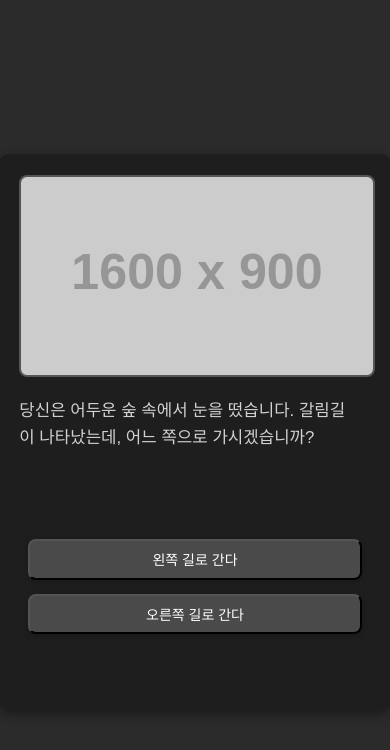
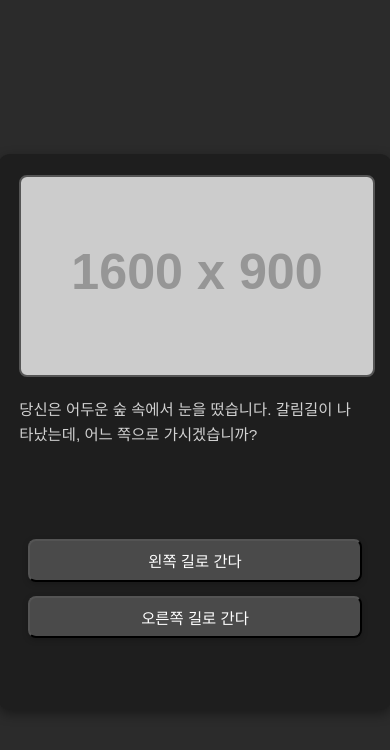
Before and after one commit to flvrdoyster/intro, a plain HTML site: page index.html in a window 390 px wide. Both pictures are taken after a click on the button "게임 시작하기". Drawn offline with Linux system fonts and the light colour scheme; placeholder pictures from the web are drawn by us; a web font is replaced by a local one.

Commit message:
Update style.css

```diff
--- a/style.css
+++ b/style.css
@@ -10,7 +10,7 @@
 
 /* ----------------------------------------------------
   1. 웹 폰트 설정
-  'Koddi UD OnGothic' 폰트를 로드합니다.
+  'Koddi UD OnGothic' 폰트를 로드하고, 모든 페이지에 적용합니다.
 ---------------------------------------------------- */
 @font-face {
     font-family: 'Koddi UD OnGothic';
@@ -20,6 +20,7 @@
 }
 
 :root {
+    /* 폰트 이름을 `@font-face`와 동일하게 설정 */
     --font-family: 'Koddi UD OnGothic', sans-serif;
     --main-font-size: 1.25rem; /* 본문과 버튼의 폰트 크기를 통일 */
     font-size: 16px; /* 데스크톱 기본 폰트 크기 설정 */
@@ -31,7 +32,7 @@
   이 부분에서 모든 요소에 폰트를 일괄 적용합니다.
 ---------------------------------------------------- */
 html, body {
-    font-family: var(--font-family);
+    font-family: var(--font-family); /* 모든 요소에 폰트 강제 적용 */
 }
 
 body {
@@ -134,6 +135,7 @@ body {
     transition: transform 0.2s, background-color 0.2s;
     text-align: center;
     cursor: pointer;
+    box-shadow: 2px 2px 6px rgba(0, 0, 0, 0.4);
     box-shadow: 0 2px 6px rgba(0, 0, 0, 0.2);
 }
 
@@ -160,6 +162,7 @@ body {
 @media (max-width: 640px) {
     :root {
         font-size: 14px;
+        --main-font-size: 1.1rem; /* 모바일 환경에서 폰트 크기 변경 */
     }
     .game-container {
         padding: 1.5rem;
@@ -171,13 +174,13 @@ body {
         aspect-ratio: 16 / 9;
     }
     .story-text {
-        font-size: 1.2rem;
+        font-size: var(--main-font-size);
     }
     .options-container {
         width: 95%;
     }
     .option-button {
-        font-size: 1rem;
+        font-size: var(--main-font-size);
         padding: 0.6rem 1.2rem;
     }
 }
```
